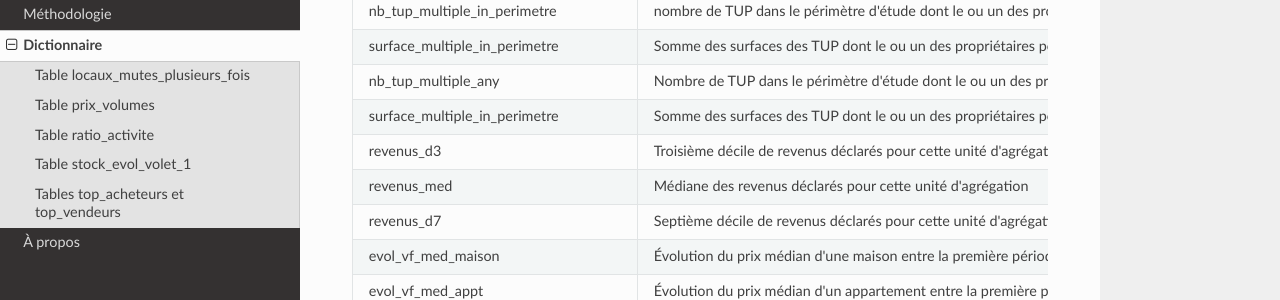
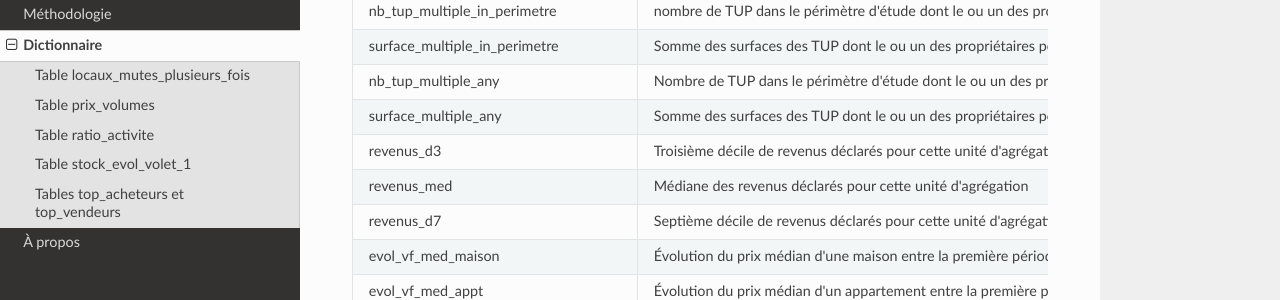
Before and after one commit to hugo-deluca/tdc_docs, an MkDocs documentation site: the page built from docs/dictionnaire.md, in a window 1280 px wide and 900 px high, scrolled down 3150 px. Shown: the part 151-451 px from the top of the window. Built offline with MkDocs 1.6.1, drawn with Linux system fonts in a browser that asks for light colours; nearby versions of some CDN libraries.

Commit message:
fix copy-paste error

```diff
--- a/docs/dictionnaire.md
+++ b/docs/dictionnaire.md
@@ -100,7 +100,7 @@ Cette page propose un lexique de correspondance entre nom de variable et signifi
 | nb_tup_multiple_in_perimetre        | nombre de TUP dans le périmètre d'étude dont le ou un des propriétaires possède également une autre TUP dans le périmètre d'étude |
 | surface_multiple_in_perimetre       | Somme des surfaces des TUP dont le ou un des propriétaires possède également une autre TUP dans le périmètre d'étude (ha)         |
 | nb_tup_multiple_any                 | Nombre de TUP dans le périmètre d'étude dont le ou un des propriétaires possède également une autre TUP dans le même département  |
-| surface_multiple_in_perimetre       | Somme des surfaces des TUP dont le ou un des propriétaires possède également une autre TUP dans le même département (ha)          |
+| surface_multiple_any       | Somme des surfaces des TUP dont le ou un des propriétaires possède également une autre TUP dans le même département (ha)          |
 | revenus_d3                          | Troisième décile de revenus déclarés pour cette unité d'agrégation                                                                |
 | revenus_med                         | Médiane des revenus déclarés pour cette unité d'agrégation                                                                        |
 | revenus_d7                          | Septième décile de revenus déclarés pour cette unité d'agrégation                                                                 |
```
Also changed, not shown: docs/methodologie.md (+1 -1 lines).
